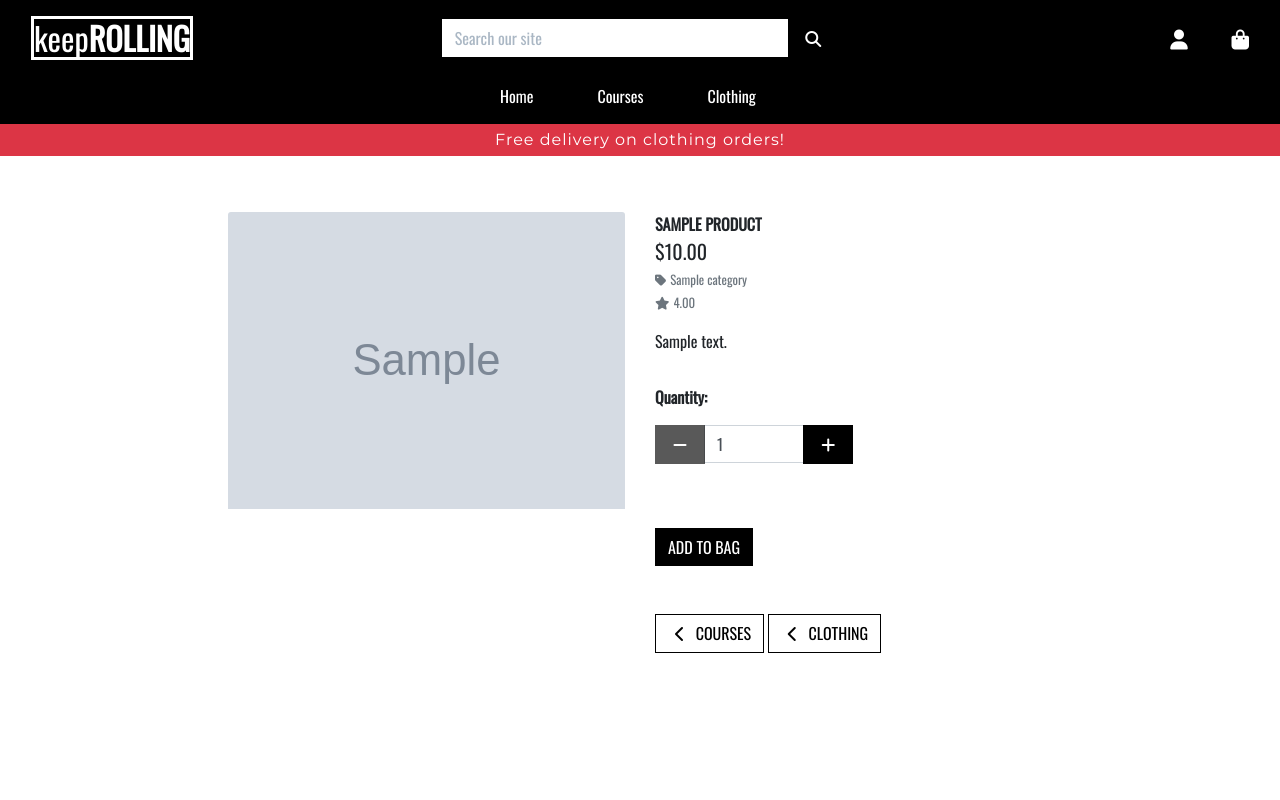
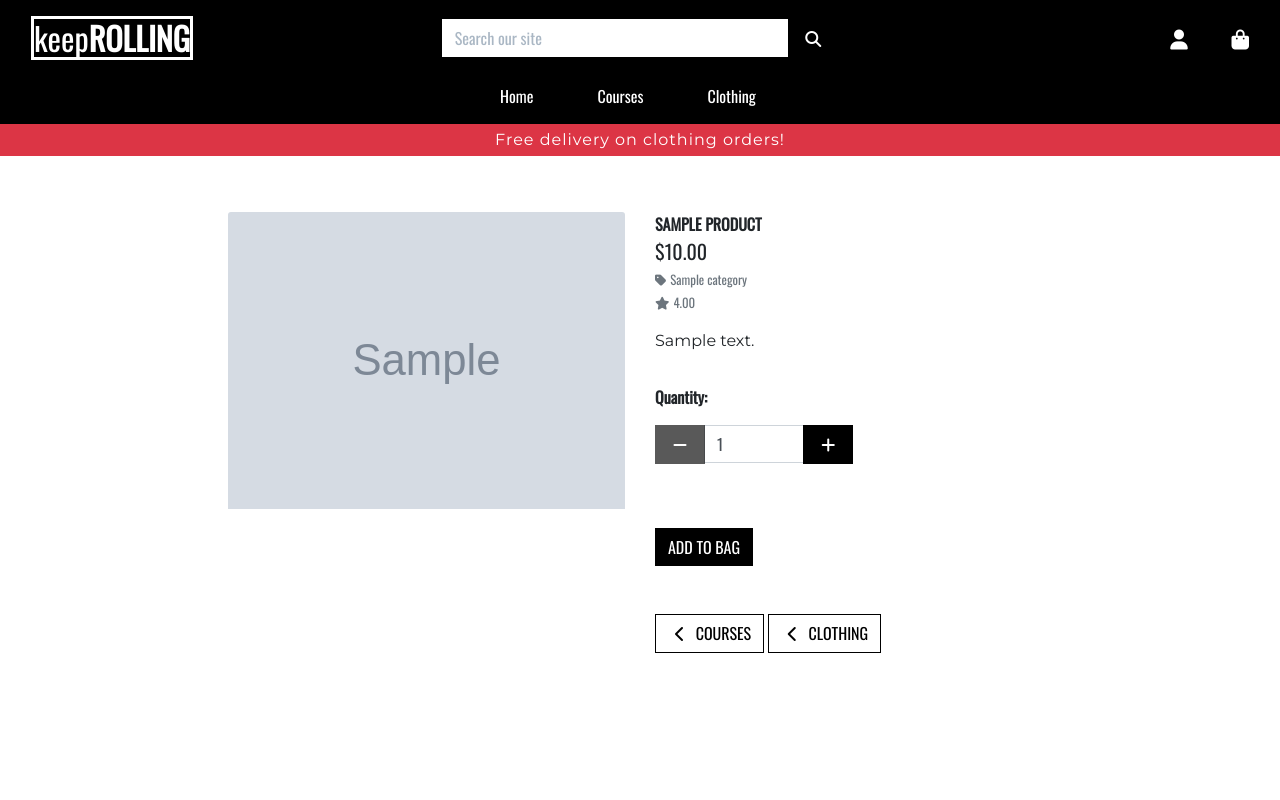
Before and after one commit to upeshp/MS4_KeepRolling, a Django app: page /products/1/ in a window 1280 px wide. Run offline with Django 3.2, Linux system fonts and the light colour scheme; tables that the repository leaves empty hold one stand-in row (values such as "Sample post"); grey boxes marked "Sample" are stand-in pictures; some libraries are stand-ins or nearby versions.

Commit message:
Style: chagning fonts on product info text

```diff
--- a/products/templates/products/product_detail.html
+++ b/products/templates/products/product_detail.html
@@ -48,7 +48,7 @@
                             <a class="text-danger" href="{% url 'delete_product' product.id %}">Delete</a>
                         </small>
                     {% endif %}
-                    <p class="mt-3">{{ product.description }}</p>
+                    <p class="product-details mt-3">{{ product.description }}</p>
                     <form class="form" action="{% url 'add_to_bag' product.id %}" method="POST">
                         {% csrf_token %}
                         <div class="form-row">
--- a/static/css/base.css
+++ b/static/css/base.css
@@ -103,6 +103,12 @@ body {
 
 .footer-header {
     font-weight: normal;
+}
+
+/* PRODUCT DETAILS */
+
+.product-details {
+    font-family: 'Montserrat', sans-serif;
 }
 
 /* BUTTONS */
```
